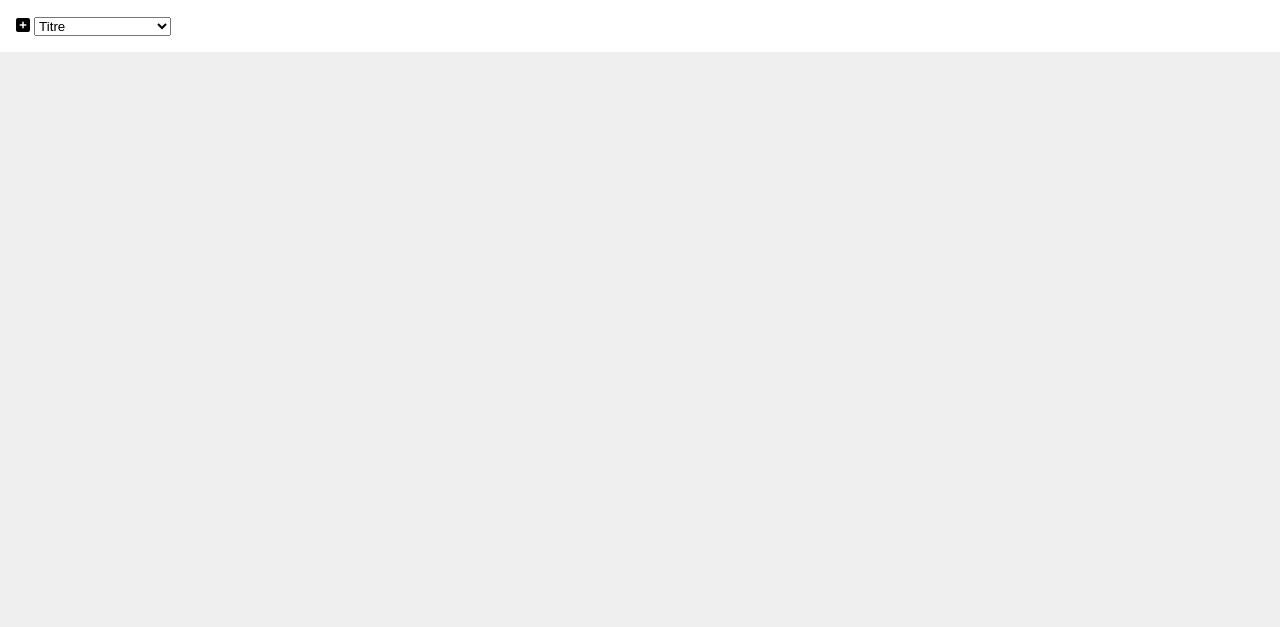
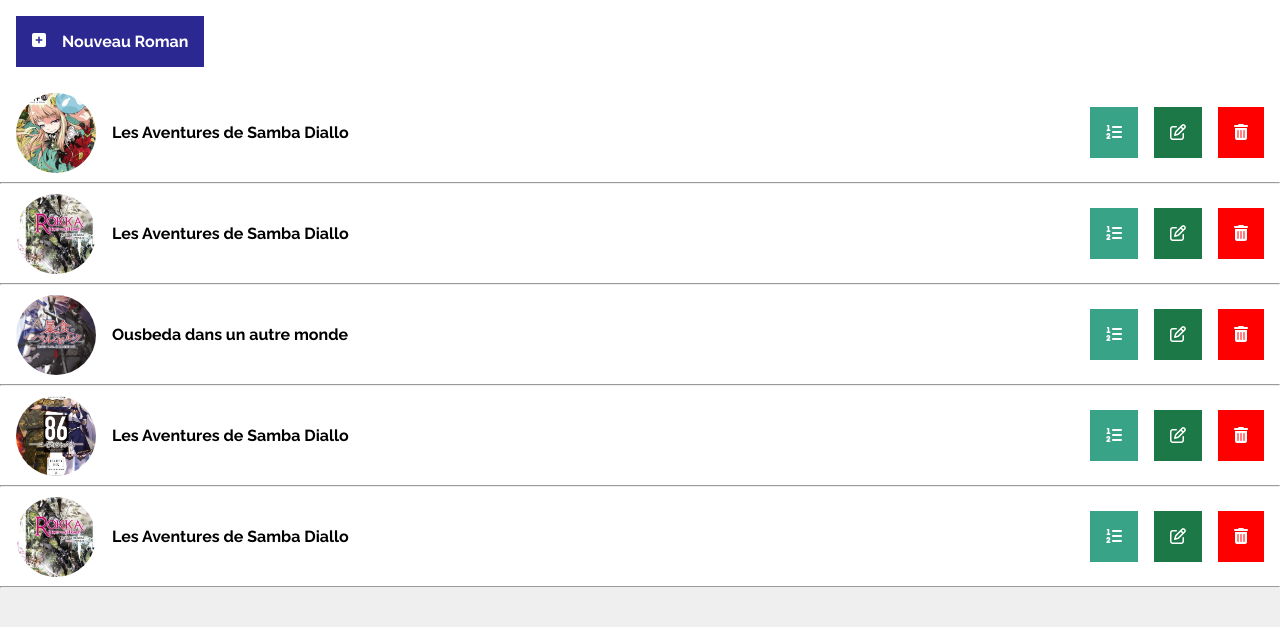
Before and after one commit to bsrodrigue/stalnov-legacy, a Django app: page /writer/my_creations in a window 1280 px wide. Shown: the part 123-750 px from the top of the page. Run offline with Django 3.2, Linux system fonts and the light colour scheme; the visitor is signed in with stand-in values (Sample User, id 1); data that the repository does not hold is empty; parts of the project's set-up code (start-up, migrations or seed data) failed here and were passed over; some libraries are stand-ins or nearby versions.

Commit message:
progress on novel list on dashboard

```diff
--- a/src/apps/main/templates/novels/lists/my_creations.html
+++ b/src/apps/main/templates/novels/lists/my_creations.html
@@ -1,19 +1,106 @@
 {% extends 'global/base.html' %}
+{% load static %}
 {% block active_container %}container{% endblock active_container %}
 {% block content %}
-    <div class="writer-dashboard">
-
-        <form action=""></form>
-        <div class="writer-dashboard-actions">
+<div class="writer-dashboard">
+    <form action=""></form>
+    <div class="writer-dashboard-actions">
+        <div class="writer-dashboard-action new-novel">
             <i class="fas fa-plus-square"></i>
-                <select id="order-type" name="order-type">
-                    <option value="title">Titre</option>
-                    <option value="title">Date de publication</option>
-                    <option value="title">Chapitres</option>
-                    <option value="title">Likes</option>
-                    <option value="title">Commentaires</option>
-                </select>
-
+            <p>Nouveau Roman</p>
         </div>
     </div>
+</div>
+<ul class="writer-dashboard-novel-list">
+    <li class="writer-dashboard-novel-list-item">
+        <img class="writer-dashboard-novel-item-cover" src="{% static 'global/img/covs/cov1.jpg' %}" alt="">
+        <p class="writer-dashboard-novel-item-title">Les Aventures de Samba Diallo</p>
+        <div class="novel-item-stats">
+        </div>
+        <div class="writer-dashboard-novel-item-actions">
+            <div class="novel-item-action novel-item-action-chapters">
+            <i class="fas fa-list-ol"></i>
+            </div>
+            <div class="novel-item-action novel-item-action-edit">
+            <i class="far fa-edit"></i>
+            </div>
+            <div class="novel-item-action novel-item-action-delete">
+            <i class="fas fa-trash-alt"></i>
+            </div>
+        </div>
+    </li>
+        <hr/>
+    <li class="writer-dashboard-novel-list-item">
+        <img class="writer-dashboard-novel-item-cover" src="{% static 'global/img/covs/cov2.jpg' %}" alt="">
+        <p class="writer-dashboard-novel-item-title">Les Aventures de Samba Diallo</p>
+        <div class="novel-item-stats">
+        </div>
+        <div class="writer-dashboard-novel-item-actions">
+            <div class="novel-item-action novel-item-action-chapters">
+            <i class="fas fa-list-ol"></i>
+            </div>
+            <div class="novel-item-action novel-item-action-edit">
+            <i class="far fa-edit"></i>
+            </div>
+            <div class="novel-item-action novel-item-action-delete">
+            <i class="fas fa-trash-alt"></i>
+            </div>
+        </div>
+    </li>
+        <hr/>
+    <li class="writer-dashboard-novel-list-item">
+        <img class="writer-dashboard-novel-item-cover" src="{% static 'global/img/covs/cov3.jpg' %}" alt="">
+        <p class="writer-dashboard-novel-item-title">Ousbeda dans un autre monde</p>
+        <div class="novel-item-stats">
+        </div>
+        <div class="writer-dashboard-novel-item-actions">
+            <div class="novel-item-action novel-item-action-chapters">
+            <i class="fas fa-list-ol"></i>
+            </div>
+            <div class="novel-item-action novel-item-action-edit">
+            <i class="far fa-edit"></i>
+            </div>
+            <div class="novel-item-action novel-item-action-delete">
+            <i class="fas fa-trash-alt"></i>
+            </div>
+        </div>
+    </li>
+        <hr/>
+    <li class="writer-dashboard-novel-list-item">
+        <img class="writer-dashboard-novel-item-cover" src="{% static 'global/img/covs/cov4.jpg' %}" alt="">
+        <p class="writer-dashboard-novel-item-title">Les Aventures de Samba Diallo</p>
+        <div class="novel-item-stats">
+        </div>
+        <div class="writer-dashboard-novel-item-actions">
+            <div class="novel-item-action novel-item-action-chapters">
+            <i class="fas fa-list-ol"></i>
+            </div>
+            <div class="novel-item-action novel-item-action-edit">
+            <i class="far fa-edit"></i>
+            </div>
+            <div class="novel-item-action novel-item-action-delete">
+            <i class="fas fa-trash-alt"></i>
+            </div>
+        </div>
+    </li>
+        <hr/>
+    <li class="writer-dashboard-novel-list-item">
+        <img class="writer-dashboard-novel-item-cover" src="{% static 'global/img/covs/cov2.jpg' %}" alt="">
+        <p class="writer-dashboard-novel-item-title">Les Aventures de Samba Diallo</p>
+        <div class="novel-item-stats">
+        </div>
+        <div class="writer-dashboard-novel-item-actions">
+            <div class="novel-item-action novel-item-action-chapters">
+            <i class="fas fa-list-ol"></i>
+            </div>
+            <div class="novel-item-action novel-item-action-edit">
+            <i class="far fa-edit"></i>
+            </div>
+            <div class="novel-item-action novel-item-action-delete">
+            <i class="fas fa-trash-alt"></i>
+            </div>
+        </div>
+    </li>
+        <hr/>
+</ul>
 {% endblock content %}
--- a/src/frontend/static/global/css/main.css
+++ b/src/frontend/static/global/css/main.css
@@ -71,7 +71,7 @@ header {
 }
 
 /*--- Site-Message ---*/
-.site-message{
+.site-message {
     display: flex;
     justify-content: space-around;
     background-color: orange;
@@ -495,6 +495,78 @@ form.auth-form {
     padding: 1em;
 }
 
+.writer-dashboard-actions {
+    display: flex;
+}
+
+.writer-dashboard-action {
+    display: flex;
+    background-color: var(--main-color);
+    color: white;
+    font-weight: bold;
+    padding: 1em;
+}
+
+.writer-dashboard-action:hover {
+    background-color: black;
+}
+
+.writer-dashboard-action i {
+    margin-right: 1em;
+}
+
+.writer-dashboard-novel-list {
+}
+
+.writer-dashboard-novel-list-item {
+    display: flex;
+    flex-wrap: wrap;
+    background-color: white;
+    justify-content: space-between;
+    align-items: center;
+    padding: 0.5em 1em;
+}
+
+.writer-dashboard-novel-item-cover{
+    height: 5em;
+    aspect-ratio: 1/1;
+    object-fit: cover;
+    border-radius: 5em;
+}
+
+.writer-dashboard-novel-item-title{
+    font-weight: bold;
+    font-size: 1em;
+    flex-grow: 1;
+    margin-left: 1em;
+}
+
+.writer-dashboard-novel-item-actions {
+    display: flex;
+}
+
+.novel-item-action {
+    margin: 1em 0 1em 1em;
+    color: white;
+    padding: 1em;
+}
+
+.novel-item-action:hover{
+    background-color: black;
+}
+
+.novel-item-action-chapters {
+    background-color: var(--secondary-color);
+}
+
+.novel-item-action-edit{
+    background-color: var(--ternary-color);
+}
+
+.novel-item-action-delete {
+    background-color: red;
+}
+
 /*--- User-Profile ---*/
 .profile-header {
     background-color: #082032;
```
